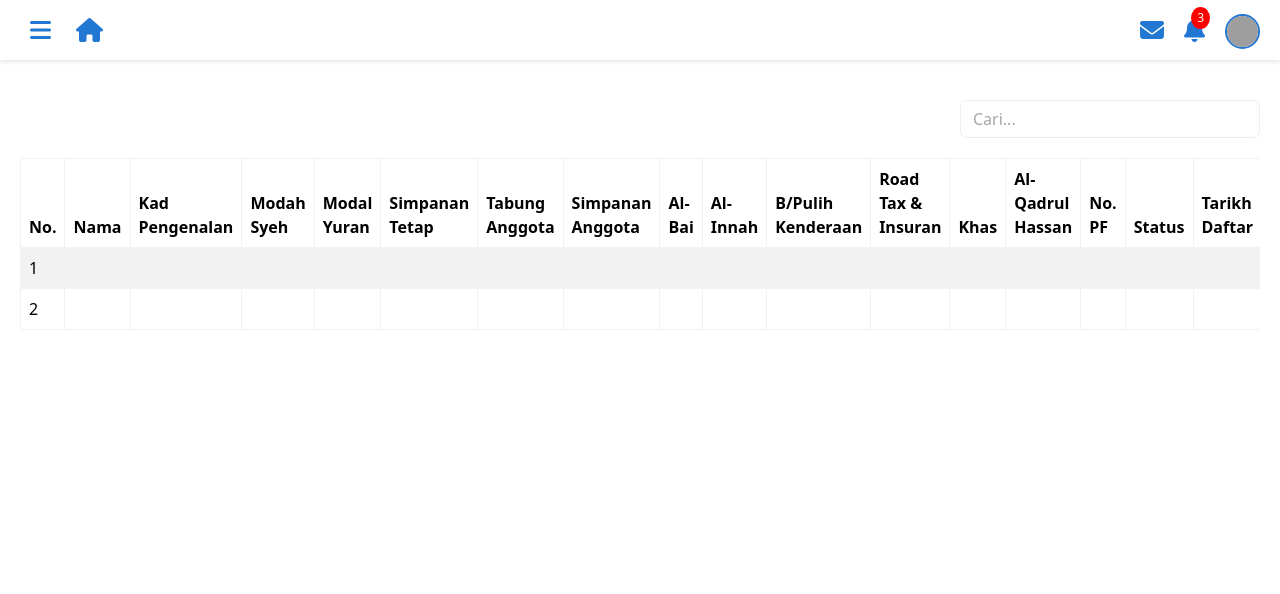
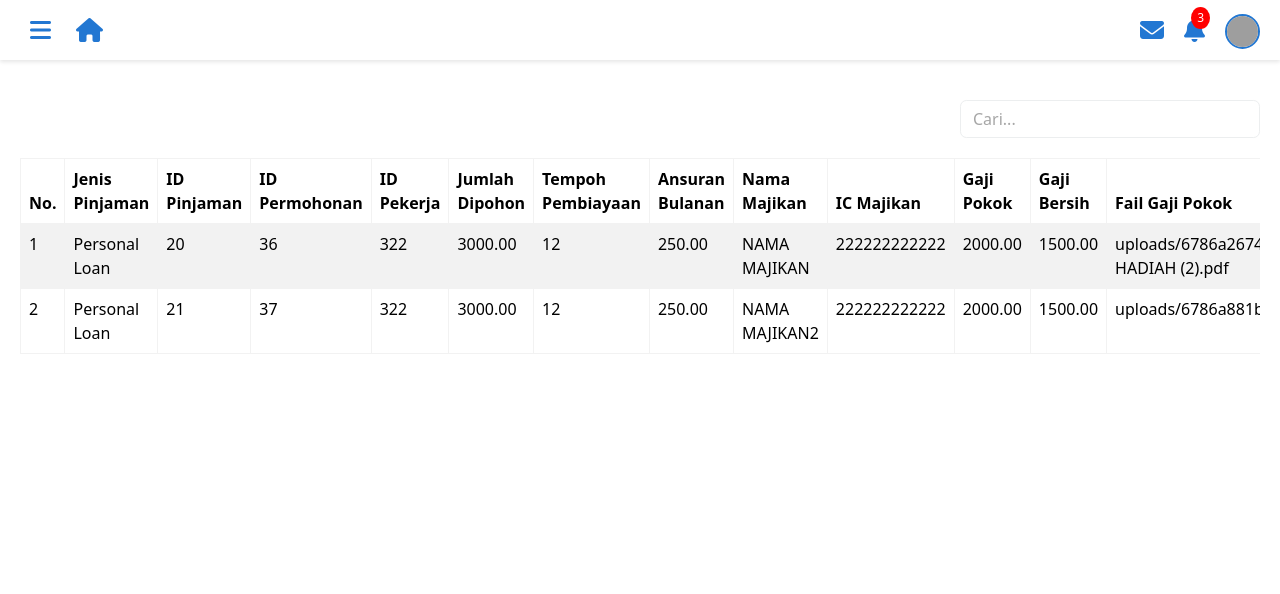
Before and after one commit to Cheryl322/Kada, a PHP site: page /senaraipembiayaan.php in a window 1280 px wide. Shown: the top 594 px of the page. Run offline with PHP 8.4, Linux system fonts and the light colour scheme; data comes from the database, SQL or seed files in the repository; data that the repository does not hold is empty; grey boxes are pictures that could not be loaded.

Commit message:
:updated db

```diff
--- a/senaraipembiayaan.php
+++ b/senaraipembiayaan.php
@@ -258,22 +258,19 @@
             <thead>
                 <tr>
                     <th>No.</th>
-                    <th>Nama</th>
-                    <th>Kad Pengenalan</th>
-                    <th>Modah Syeh</th>
-                    <th>Modal Yuran</th>
-                    <th>Simpanan Tetap</th>
-                    <th>Tabung Anggota</th>
-                    <th>Simpanan Anggota</th>
-                    <th>Al-Bai</th>
-                    <th>Al-Innah</th>
-                    <th>B/Pulih Kenderaan</th>
-                    <th>Road Tax & Insuran</th>
-                    <th>Khas</th>
-                    <th>Al-Qadrul Hassan</th>
-                    <th>No. PF</th>
-                    <th>Status</th>
-                    <th>Tarikh Daftar</th>
+                    <th>Jenis Pinjaman</th>
+                    <th>ID Pinjaman</th>
+                    <th>ID Permohonan</th>
+                    <th>ID Pekerja</th>
+                    <th>Jumlah Dipohon</th>
+                    <th>Tempoh Pembiayaan</th>
+                    <th>Ansuran Bulanan</th>
+                    <th>Nama Majikan</th>
+                    <th>IC Majikan</th>
+                    <th>Gaji Pokok</th>
+                    <th>Gaji Bersih</th>
+                    <th>Fail Gaji Pokok</th>
+                    <th>Fail Gaji Bersih</th>
                 </tr>
             </thead>
             <tbody>
@@ -288,27 +285,24 @@
                     while($row = $result->fetch_assoc()) {
                         echo "<tr>";
                         echo "<td>" . $count . "</td>";
-                        echo "<td>" . $row['nama'] . "</td>";
-                        echo "<td>" . $row['ic'] . "</td>";
-                        echo "<td>" . $row['modah_syeh'] . "</td>";
-                        echo "<td>" . $row['modal_yuran'] . "</td>";
-                        echo "<td>" . $row['simpanan_tetap'] . "</td>";
-                        echo "<td>" . $row['tabung_anggota'] . "</td>";
-                        echo "<td>" . $row['simpanan_anggota'] . "</td>";
-                        echo "<td>" . $row['al_bai'] . "</td>";
-                        echo "<td>" . $row['al_innah'] . "</td>";
-                        echo "<td>" . $row['baik_pulih'] . "</td>";
-                        echo "<td>" . $row['roadtax_insurans'] . "</td>";
-                        echo "<td>" . $row['khas'] . "</td>";
-                        echo "<td>" . $row['al_qadrul_hassan'] . "</td>";
-                        echo "<td>" . $row['no_pf'] . "</td>";
-                        echo "<td>" . $row['status'] . "</td>";
-                        echo "<td>" . $row['tarikh_daftar'] . "</td>";
+                        echo "<td>" . $row['loanType'] . "</td>";
+                        echo "<td>" . $row['loanID'] . "</td>";
+                        echo "<td>" . $row['loanApplicationID'] . "</td>";
+                        echo "<td>" . $row['employeeID'] . "</td>";
+                        echo "<td>" . $row['amountRequested'] . "</td>";
+                        echo "<td>" . $row['financingPeriod'] . "</td>";
+                        echo "<td>" . $row['monthlyInstallments'] . "</td>";
+                        echo "<td>" . $row['employerName'] . "</td>";
+                        echo "<td>" . $row['employerIC'] . "</td>";
+                        echo "<td>" . $row['basicSalary'] . "</td>";
+                        echo "<td>" . $row['netSalary'] . "</td>";
+                        echo "<td>" . $row['basicSalaryFile'] . "</td>";
+                        echo "<td>" . $row['netSalaryFile'] . "</td>";
                         echo "</tr>";
                         $count++;
                     }
                 } else {
-                    echo "<tr><td colspan='17'>Tiada rekod ditemui</td></tr>";
+                    echo "<tr><td colspan='14'>Tiada rekod ditemui</td></tr>";
                 }
                 $conn->close();
                 ?>
```
